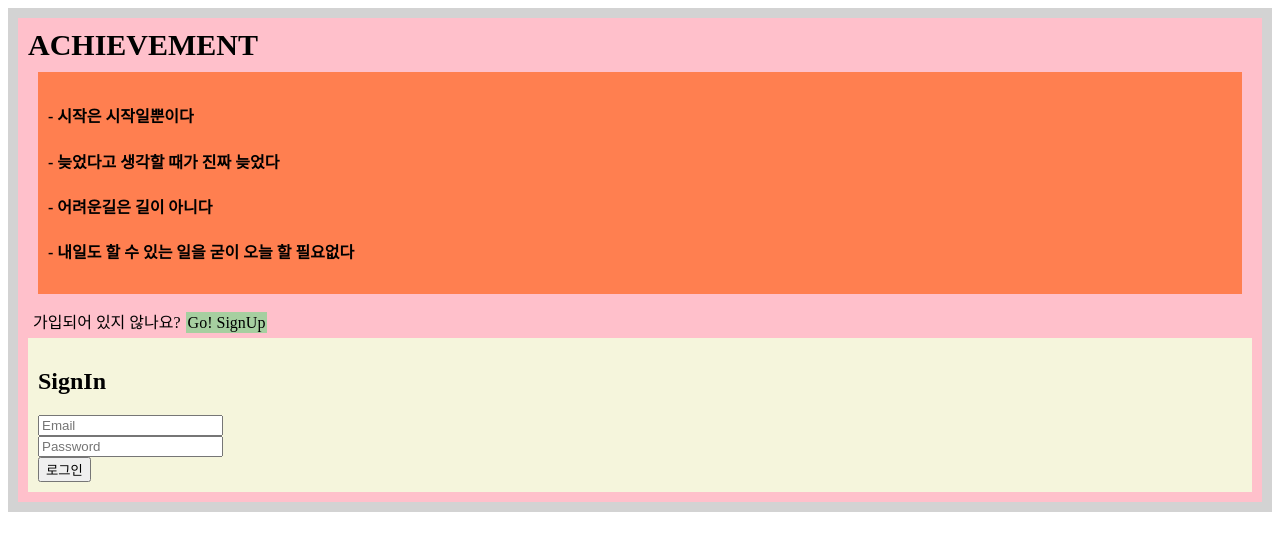
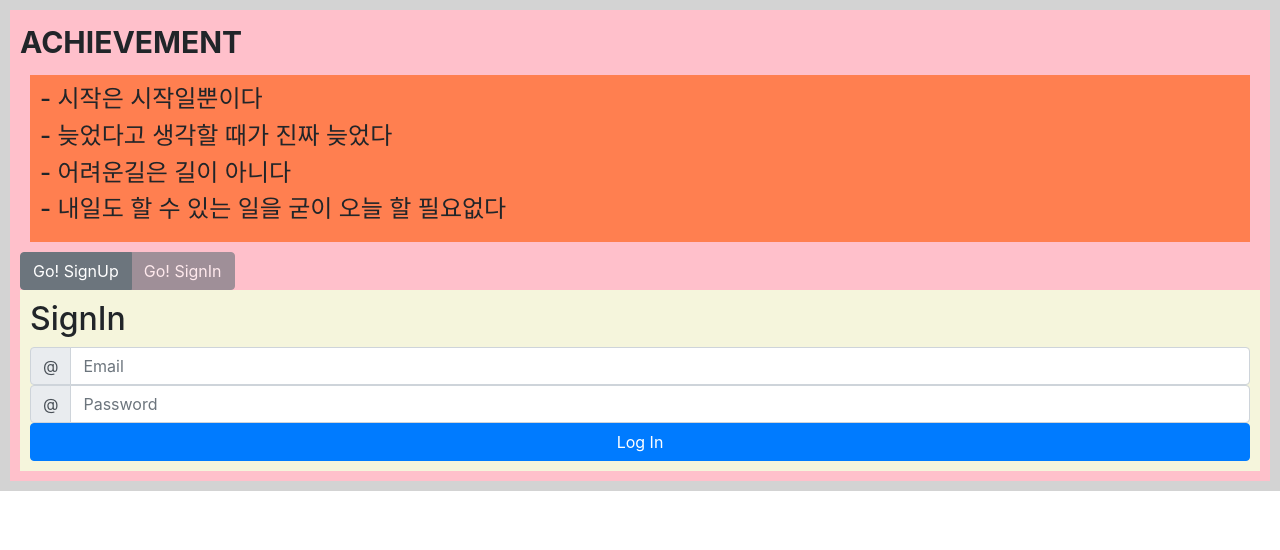
Before and after one commit to jch9537/achieve_client, a React (Create React App) app: page / in a window 1280 px wide. Shown: the top 550 px of the page. Built offline with nearby package versions, Linux system fonts and the light colour scheme.

Commit message:
🚧  EditHome Component 로그인 회원가입페이지 수정 진행 중

```diff
--- a/package.json
+++ b/package.json
@@ -13,6 +13,7 @@
     "@testing-library/jest-dom": "^4.2.4",
     "@testing-library/react": "^9.4.0",
     "@testing-library/user-event": "^7.2.1",
+    "bootstrap": "^4.4.1",
     "react": "^16.12.0",
     "react-dom": "^16.12.0",
     "react-router-dom": "^5.1.2",
--- a/public/index.html
+++ b/public/index.html
@@ -1,7 +1,17 @@
 <!DOCTYPE html>
 <html lang="en">
   <head>
-    <meta charset="utf-8" />
+    <meta
+      name="viewport"
+      content="width=device-width, initial-scale=1"
+      charset="utf-8"
+    />
+    <link
+      rel="stylesheet"
+      href="https://stackpath.bootstrapcdn.com/bootstrap/4.4.1/css/bootstrap.min.css"
+      integrity="sha384-Vkoo8x4CGsO3+Hhxv8T/Q5PaXtkKtu6ug5TOeNV6gBiFeWPGFN9MuhOf23Q9Ifjh"
+      crossorigin="anonymous"
+    />
     <title>ACHIEVE</title>
   </head>
   <body>
--- a/src/components/sign/signin.js
+++ b/src/components/sign/signin.js
@@ -72,23 +72,44 @@ class SignIn extends Component {
       return (
         <div style={{ backgroundColor: "beige", padding: 10 }}>
           <h2>SignIn</h2>
-          <div>
+          <div className="input-group flex-nowrap">
+            <div className="input-group-prepend">
+              <span className="input-group-text" id="addon-wrapping">
+                @
+              </span>
+            </div>
             <input
+              type="email"
+              className="form-control"
               value={this.state.email}
-              type="email"
               placeholder="Email"
+              aria-label="Email"
+              aria-describedby="addon-wrapping"
               onChange={e => this.writeEmail(e)}
             />
           </div>
-          <div>
+          <div className="input-group flex-nowrap">
+            <div className="input-group-prepend">
+              <span className="input-group-text" id="addon-wrapping">
+                @
+              </span>
+            </div>
             <input
-              value={this.state.password}
               type="password"
+              className="form-control"
               placeholder="Password"
+              aria-label="Password"
+              aria-describedby="addon-wrapping"
               onChange={e => this.writePassword(e)}
             />
           </div>
-          <button onClick={this.submitSignIn}>로그인</button>
+          <button
+            type="button"
+            className="btn btn-primary btn btn-block"
+            onClick={this.submitSignIn}
+          >
+            Log In
+          </button>
         </div>
       );
     }
--- a/src/components/sign/signup.js
+++ b/src/components/sign/signup.js
@@ -149,23 +149,46 @@ class SignUp extends Component {
     return (
       <div style={{ backgroundColor: "beige", padding: 10 }}>
         <h2>SignUp</h2>
-
-        <div>
+        <div className="input-group flex-nowrap">
+          <div className="input-group-prepend">
+            <span className="input-group-text" id="addon-wrapping">
+              @
+            </span>
+          </div>
           <input
             type="text"
-            placeholder="Name"
+            className="form-control"
+            placeholder="Username"
+            aria-label="Username"
+            aria-describedby="addon-wrapping"
             onChange={e => this.createName(e)}
-            autoFocus
           />
         </div>
-        <div>
+
+        <div className="input-group flex-nowrap">
+          <div className="input-group-prepend">
+            <span className="input-group-text" id="addon-wrapping">
+              @
+            </span>
+          </div>
           <input
+            type="email"
+            className="form-control"
             value={email}
-            type="email"
             placeholder="Email"
+            aria-label="Email"
+            aria-describedby="button-addon2"
             onChange={e => this.createEmail(e)}
           />
-          <button onClick={this.checkDuplicateEmail}>중복확인</button>
+          <div className="input-group-append">
+            <button
+              className="btn btn-outline-secondary"
+              type="button"
+              id="button-addon2"
+              onClick={this.checkDuplicateEmail}
+            >
+              중복확인
+            </button>
             {email ? (
               isValidEmail ? (
                 <span style={{ color: "blue" }}>사용가능한 email입니다.</span>
@@ -174,11 +197,21 @@ class SignUp extends Component {
               )
             ) : null}
           </div>
-        <div>
+        </div>
+
+        <div className="input-group flex-nowrap">
+          <div className="input-group-prepend">
+            <span className="input-group-text" id="addon-wrapping">
+              @
+            </span>
+          </div>
           <input
+            type="text"
+            className="form-control"
             value={password}
-            type="password"
             placeholder="Password"
+            aria-label="Password"
+            aria-describedby="addon-wrapping"
             onChange={e => this.createPassword(e)}
           />
           {password ? (
@@ -191,11 +224,20 @@ class SignUp extends Component {
             )
           ) : null}
         </div>
-        <div>
+
+        <div className="input-group flex-nowrap">
+          <div className="input-group-prepend">
+            <span className="input-group-text" id="addon-wrapping">
+              @
+            </span>
+          </div>
           <input
+            type="text"
+            className="form-control"
             value={passwordCheck}
-            type="password"
-            placeholder="Check Password"
+            placeholder="Confirm Password"
+            aria-label="Confirm Password"
+            aria-describedby="addon-wrapping"
             onChange={e => this.repeatPassword(e)}
           />
           {passwordCheck ? (
@@ -209,7 +251,13 @@ class SignUp extends Component {
           ) : null}
         </div>
 
-        <button onClick={this.submitSignUp}>SignUp</button>
+        <button
+          type="button"
+          className="btn btn-primary btn btn-block"
+          onClick={this.submitSignUp}
+        >
+          Sign Up
+        </button>
       </div>
     );
   }
--- a/src/index.js
+++ b/src/index.js
@@ -1,5 +1,6 @@
 import React from "react";
 import ReactDOM from "react-dom";
+import "bootstrap/dist/css/bootstrap.css";
 import Root from "./client/Root";
 
 ReactDOM.render(<Root />, document.getElementById("root"));
--- a/src/pages/Home.js
+++ b/src/pages/Home.js
@@ -29,27 +29,26 @@ class Home extends Component {
               <h4>- 내일도 할 수 있는 일을 굳이 오늘 할 필요없다</h4>
             </div>
           </div>
-          {this.state.signInOrUp ? (
-            <div style={{ padding: 5 }}>
-              가입되어 있지 않나요?
-              <span
-                style={{ backgroundColor: "#a6cfa0", padding: 2, margin: 5 }}
-                onClick={this.toggleSignInOrUp}
-              >
-                Go! SignUp
-              </span>
-            </div>
-          ) : (
-            <div style={{ padding: 5 }}>
-              이미 가입되어 있나요?
-              <span
-                style={{ backgroundColor: "#a6cfa0", padding: 2, margin: 5 }}
-                onClick={this.toggleSignInOrUp}
-              >
-                Go! LogIn
-              </span>
-            </div>
-          )}
+          <div className="btn-group" role="group" aria-label="Basic example">
+            <button
+              type="button"
+              className="btn btn-secondary"
+              data-toggle="button"
+              onClick={this.toggleSignInOrUp}
+              disabled={this.state.signInOrUp ? null : "disabled"}
+            >
+              Go! SignUp
+            </button>
+            <button
+              type="button"
+              className="btn btn-secondary"
+              data-toggle="button"
+              onClick={this.toggleSignInOrUp}
+              disabled={!this.state.signInOrUp ? null : "disabled"}
+            >
+              Go! SignIn
+            </button>
+          </div>
         </div>
         {this.state.signInOrUp ? (
           <SignIn />
```
Also changed, not shown: src/components/index.js (+112 -0 lines), src/style/Main.css (added), 1 other file (tests, documents, lock files or other folders). Lines whose indentation alone changed are shown as unchanged.
